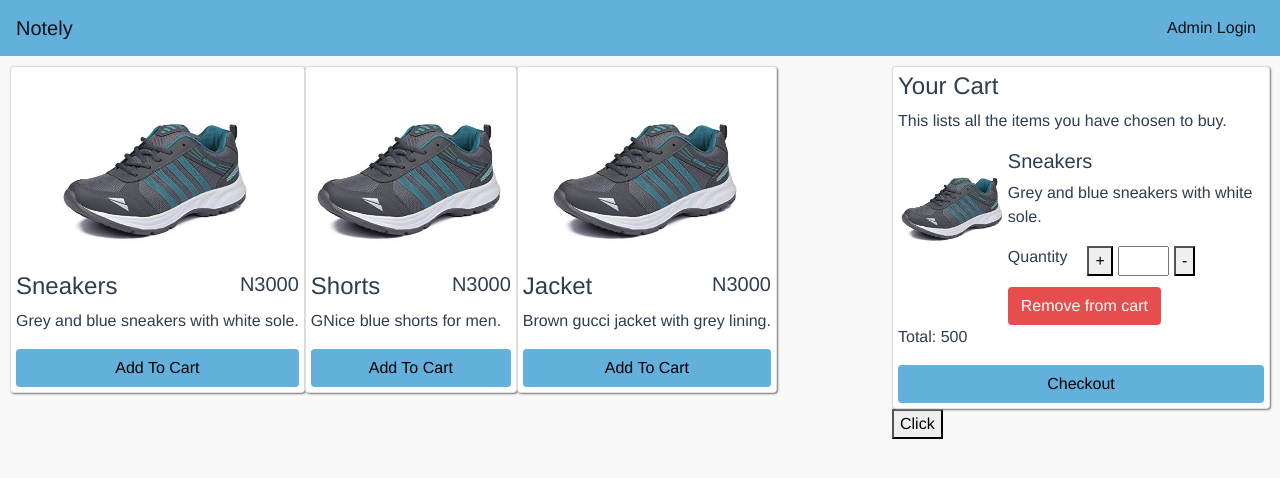
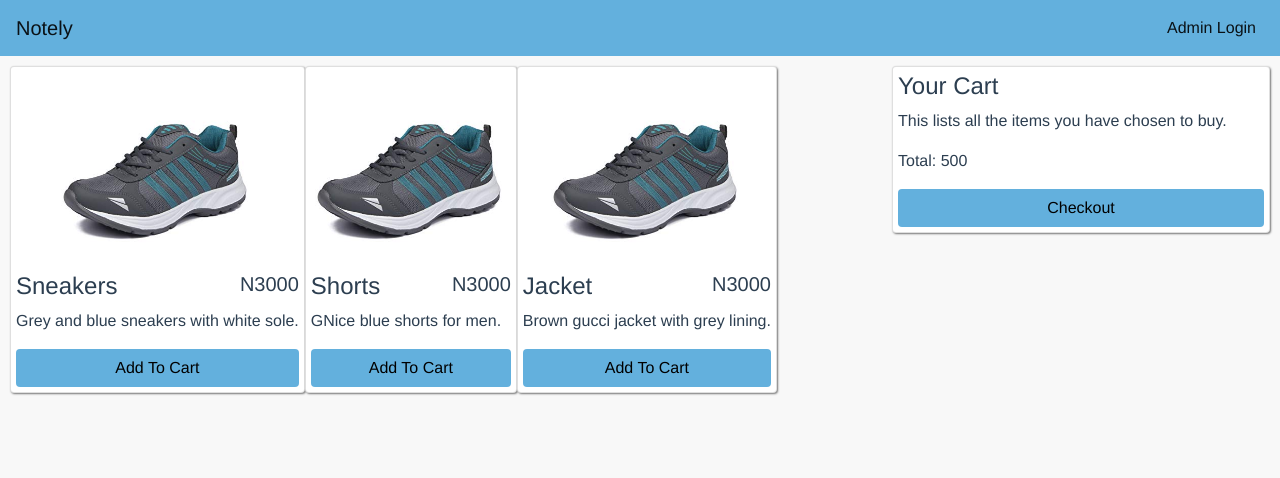
Before and after one commit to georgeben/Using-Vuex-for-state-management, a Vue app: page / in a window 1280 px wide. Shown: the top 478 px of the page. Built offline with nearby package versions, Linux system fonts and the light colour scheme.

Commit message:
Successfully added prducts to the shopping cart

```diff
--- a/src/components/CartItem.vue
+++ b/src/components/CartItem.vue
@@ -4,18 +4,26 @@
             <img src="../assets/shoe.jpg" alt="Failed to load image">
         </div>
         <div class="detail">
-            <h5>Sneakers</h5>
-            <p>Grey and blue sneakers with white sole.</p>
+            <h5>{{item.name}}</h5>
+            <p>{{item.description}}</p>
             <div class="quantity">
                 <label for="quantity">Quantity</label>
                 <button>+</button>
                 <input type="number" id="quantity">
                 <button>-</button>
             </div>
+            <p>N{{item.price}}</p>
             <button class="btn remove-btn">Remove from cart</button>
         </div>
     </div>
 </template>
+
+<script>
+export default {
+    name: 'CartItem',
+    props: ['item'],
+}
+</script>
 
 <style scoped>
 .cart-item{
--- a/src/components/ProductItem.vue
+++ b/src/components/ProductItem.vue
@@ -6,14 +6,19 @@
             <h5>N{{product.price}}</h5>
         </div>
         <p>{{product.description}}</p>
-        <button class="btn">Add To Cart</button>
+        <button @click="addProductToCart" class="btn">Add To Cart</button>
     </div>
 </template>
 
 <script>
 export default {
     name: 'ProductItem',
-    props: ['product']
+    props: ['product'],
+    methods: {
+        addProductToCart(){
+            this.$store.commit('addToCart', this.product);
+        }
+    }
 }
 </script>
 <style scoped>
--- a/src/components/ShoppingCart.vue
+++ b/src/components/ShoppingCart.vue
@@ -2,10 +2,12 @@
     <div class="card" >
         <h4>Your Cart</h4>
         <p>This lists all the items you have chosen to buy.</p>
-        <CartItem />
+        <div v-for="item in cartItems" v-bind:key="item.id">
+            <CartItem v-bind:item="item" />
+        </div>
 
         <p>Total: 500</p>
-        <button class="btn">Checkout</button>
+        <button @click="show" class="btn">Checkout</button>
     </div>
 </template>
 
@@ -15,6 +17,16 @@ import CartItem from './CartItem';
 
 export default {
     name: 'ShoppingCart',
+    methods: {
+        show(){
+            console.log(this.$store.state.cart);
+        }
+    },
+    computed: {
+        cartItems(){
+            return this.$store.state.cart;
+        }
+    },
     components: {
         CartItem,
     }
--- a/src/store/store.js
+++ b/src/store/store.js
@@ -7,10 +7,14 @@ Vue.use(Vuex);
 const store = new Vuex.Store({
     state: {
         products: [],
+        cart: [],
     },
     mutations: {
         addProducts: (state, products) => {
             state.products = products;
+        },
+        addToCart: (state, product) => {
+            state.cart.push(product);
         }
     },
     actions: {
--- a/src/views/Home.vue
+++ b/src/views/Home.vue
@@ -8,8 +8,6 @@
 
     <section class="cart">
       <ShoppingCart />
-
-      <button @click="show">Click</button>
     </section>
 
   </div>
@@ -23,9 +21,7 @@ import shop from '../api/shop';
 export default {
   name: 'home',
   methods: {
-    show(){
-      console.log(this.products)
-    }
+
   },
   components: {
     ProductItem,
```
